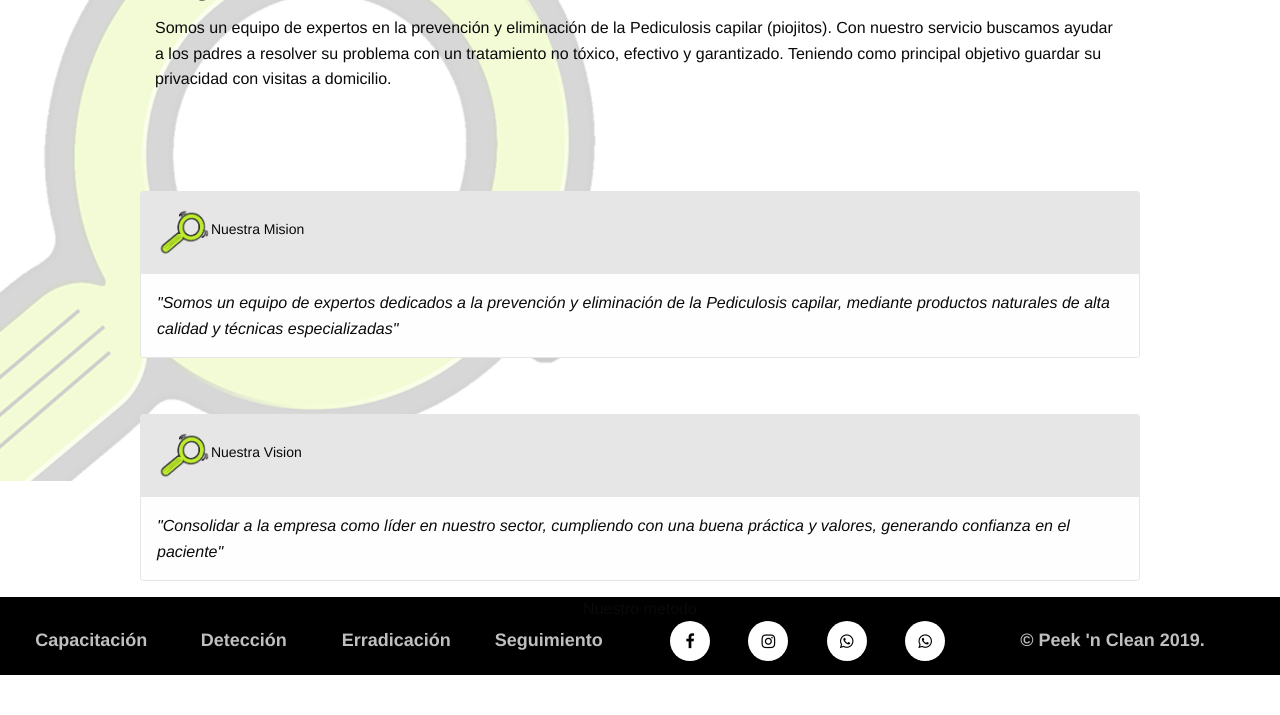
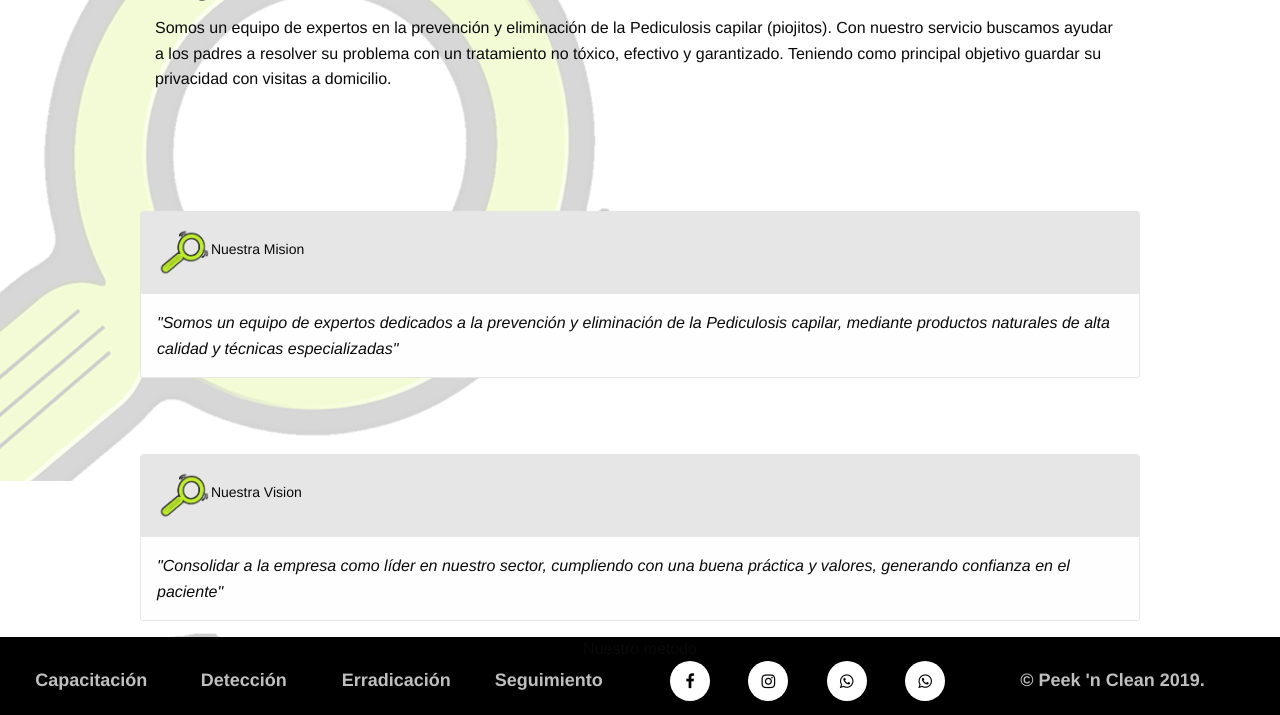
Before and after one commit to jsgarcias/pnc, a PHP site: page /misionVision.html in a window 1280 px wide. Shown: the part 319-1034 px from the top of the page. Before the commit the page ends 994 px from the top, so only its background shows below. Run offline with PHP 8.4, Linux system fonts and the light colour scheme.

Commit message:
prueba borde

```diff
--- a/css/app.css
+++ b/css/app.css
@@ -147,7 +147,7 @@ width:100%;
 .bordeNosotros
 {
 	margin-top:20px;
-	padding-top:20px;
+	padding-top:40px;
 }
 
 
```
